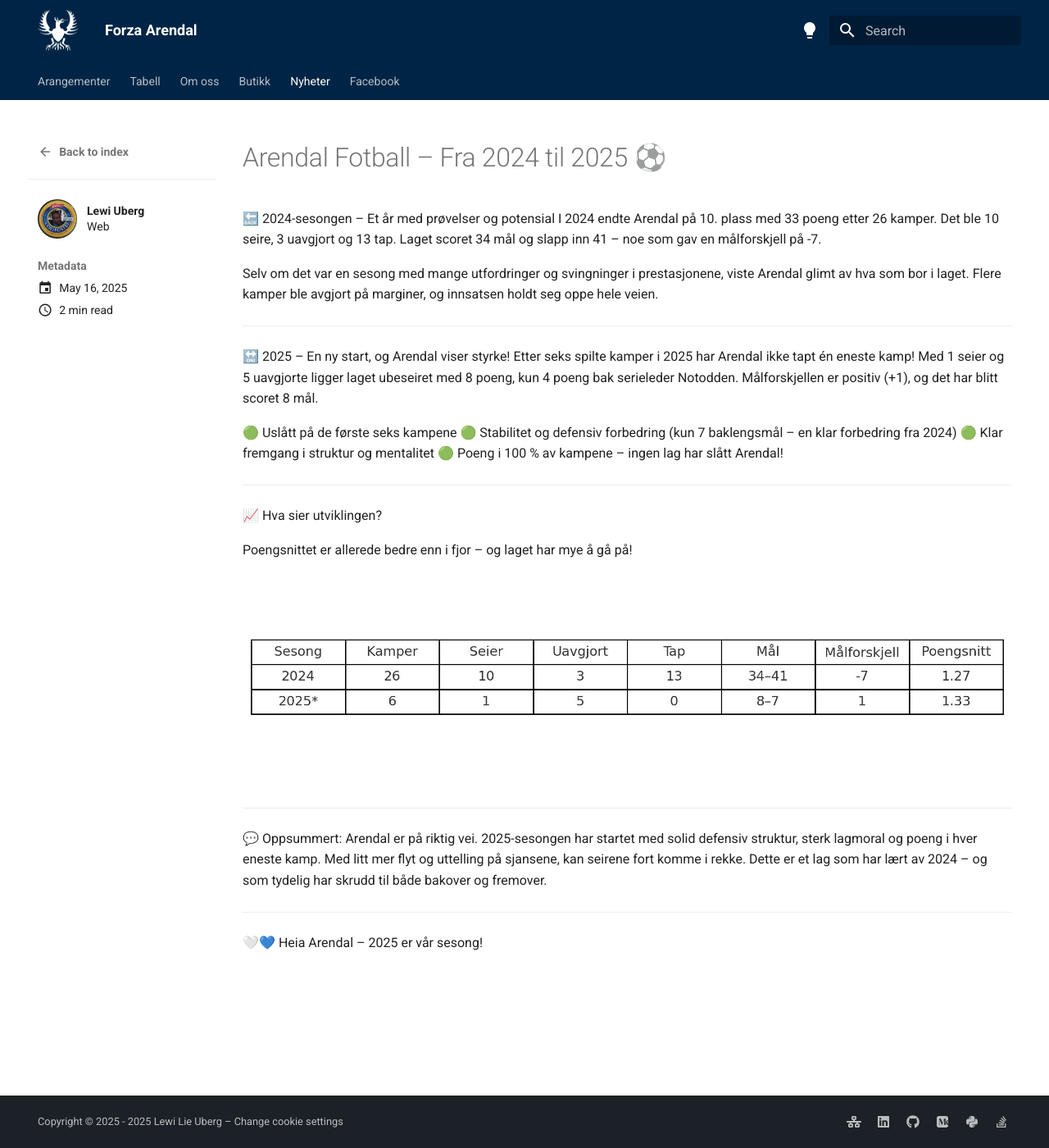
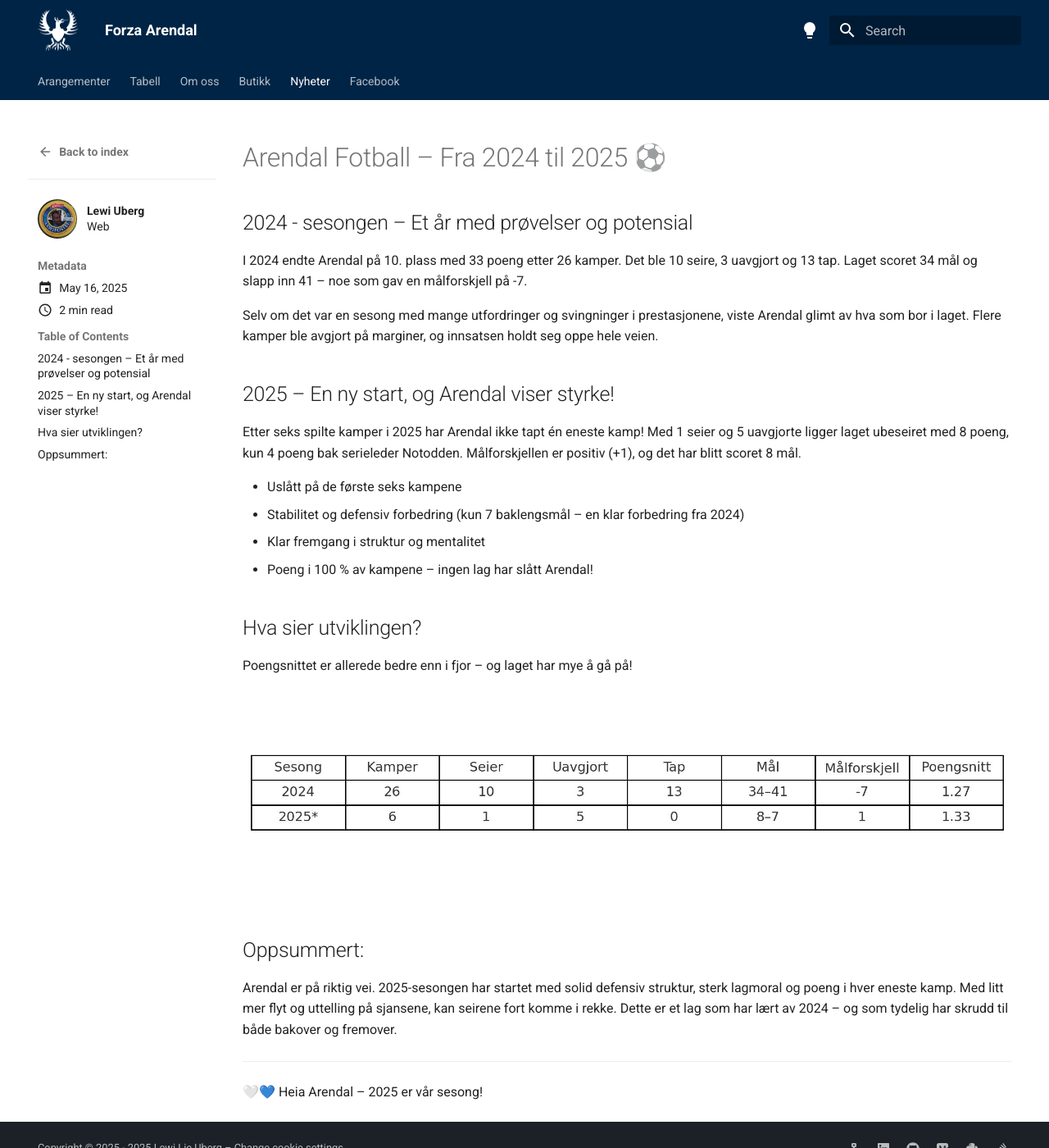
Before and after one commit to lewiuberg/forza-arendal, an MkDocs documentation site: the page built from docs/blog/posts/2025-05-16.md, in a window 1280 px wide and 1400 px high. Shown: the whole window at 82% size. Built offline with MkDocs 1.6.1 and Material for MkDocs 9.7.7, drawn with Linux system fonts in a browser that asks for light colours; comment, search, counter and statistics services are not loaded.

Commit message:
Refactor blog post formatting and headings for clarity

```diff
--- a/docs/blog/posts/2025-05-16.md
+++ b/docs/blog/posts/2025-05-16.md
@@ -17,32 +17,29 @@
 
 # Arendal Fotball – Fra 2024 til 2025 ⚽
 
-🔙 2024-sesongen – Et år med prøvelser og potensial
+## 2024 - sesongen – Et år med prøvelser og potensial
+
 I 2024 endte Arendal på 10. plass med 33 poeng etter 26 kamper. Det ble 10 seire, 3 uavgjort og 13 tap. Laget scoret 34 mål og slapp inn 41 – noe som gav en målforskjell på -7.
 
 Selv om det var en sesong med mange utfordringer og svingninger i prestasjonene, viste Arendal glimt av hva som bor i laget. Flere kamper ble avgjort på marginer, og innsatsen holdt seg oppe hele veien.
 
----
+## 2025 – En ny start, og Arendal viser styrke!
 
-🔛 2025 – En ny start, og Arendal viser styrke!
 Etter seks spilte kamper i 2025 har Arendal ikke tapt én eneste kamp! Med 1 seier og 5 uavgjorte ligger laget ubeseiret med 8 poeng, kun 4 poeng bak serieleder Notodden. Målforskjellen er positiv (+1), og det har blitt scoret 8 mål.
 
-🟢 Uslått på de første seks kampene
-🟢 Stabilitet og defensiv forbedring (kun 7 baklengsmål – en klar forbedring fra 2024)
-🟢 Klar fremgang i struktur og mentalitet
-🟢 Poeng i 100 % av kampene – ingen lag har slått Arendal!
+- Uslått på de første seks kampene
+- Stabilitet og defensiv forbedring (kun 7 baklengsmål – en klar forbedring fra 2024)
+- Klar fremgang i struktur og mentalitet
+- Poeng i 100 % av kampene – ingen lag har slått Arendal!
 
----
-
-📈 Hva sier utviklingen?
+## Hva sier utviklingen?
 
 Poengsnittet er allerede bedre enn i fjor – og laget har mye å gå på!
 
 ![Utviklingen](https://raw.githubusercontent.com/lewiuberg/forza-arendal/refs/heads/master/docs/assets/images/blog/2025/2025-05-16_1.jpg)
 
----
+## Oppsummert:
 
-💬 Oppsummert:
 Arendal er på riktig vei. 2025-sesongen har startet med solid defensiv struktur, sterk lagmoral og poeng i hver eneste kamp. Med litt mer flyt og uttelling på sjansene, kan seirene fort komme i rekke. Dette er et lag som har lært av 2024 – og som tydelig har skrudd til både bakover og fremover.
 
 ---
```
